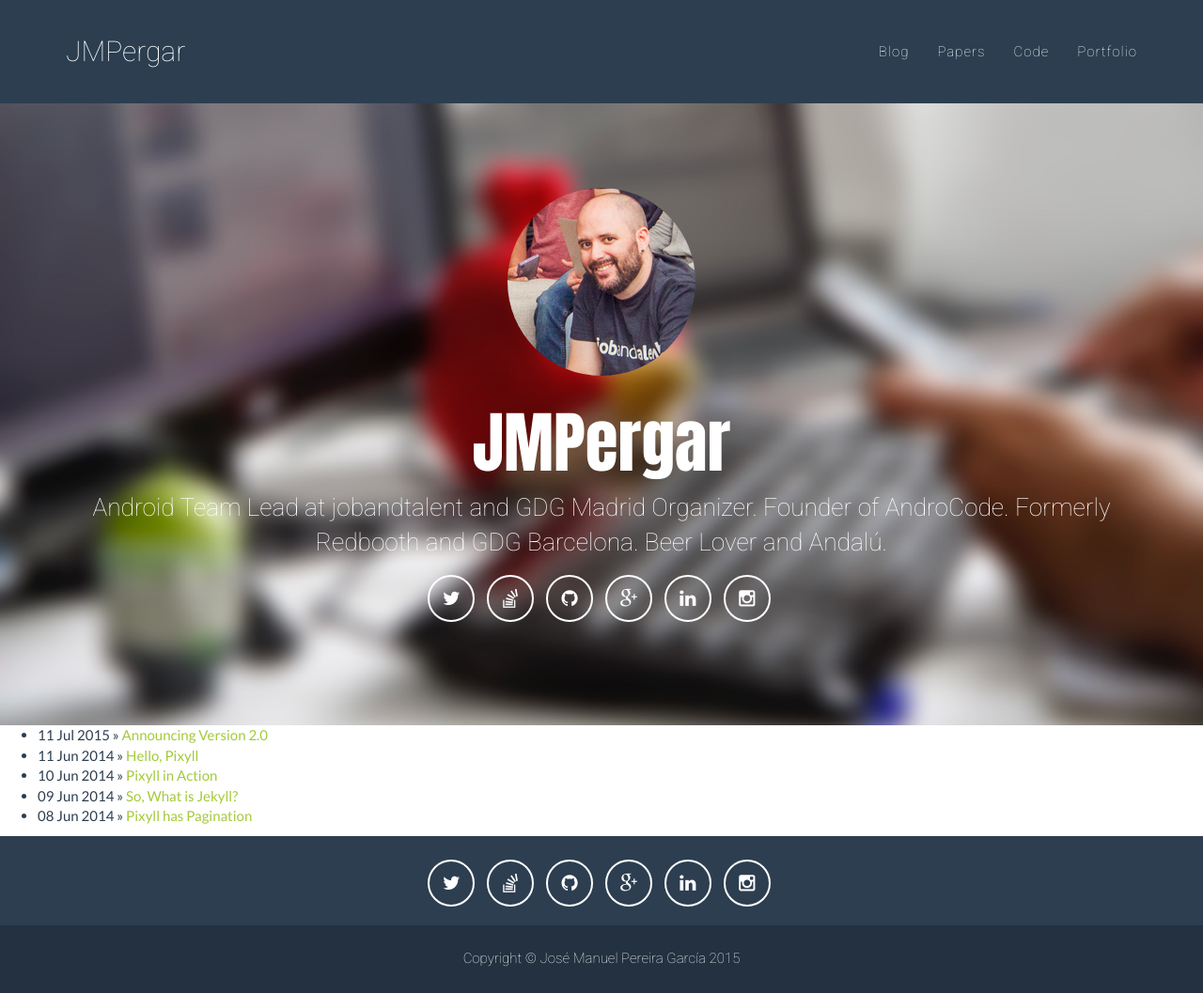
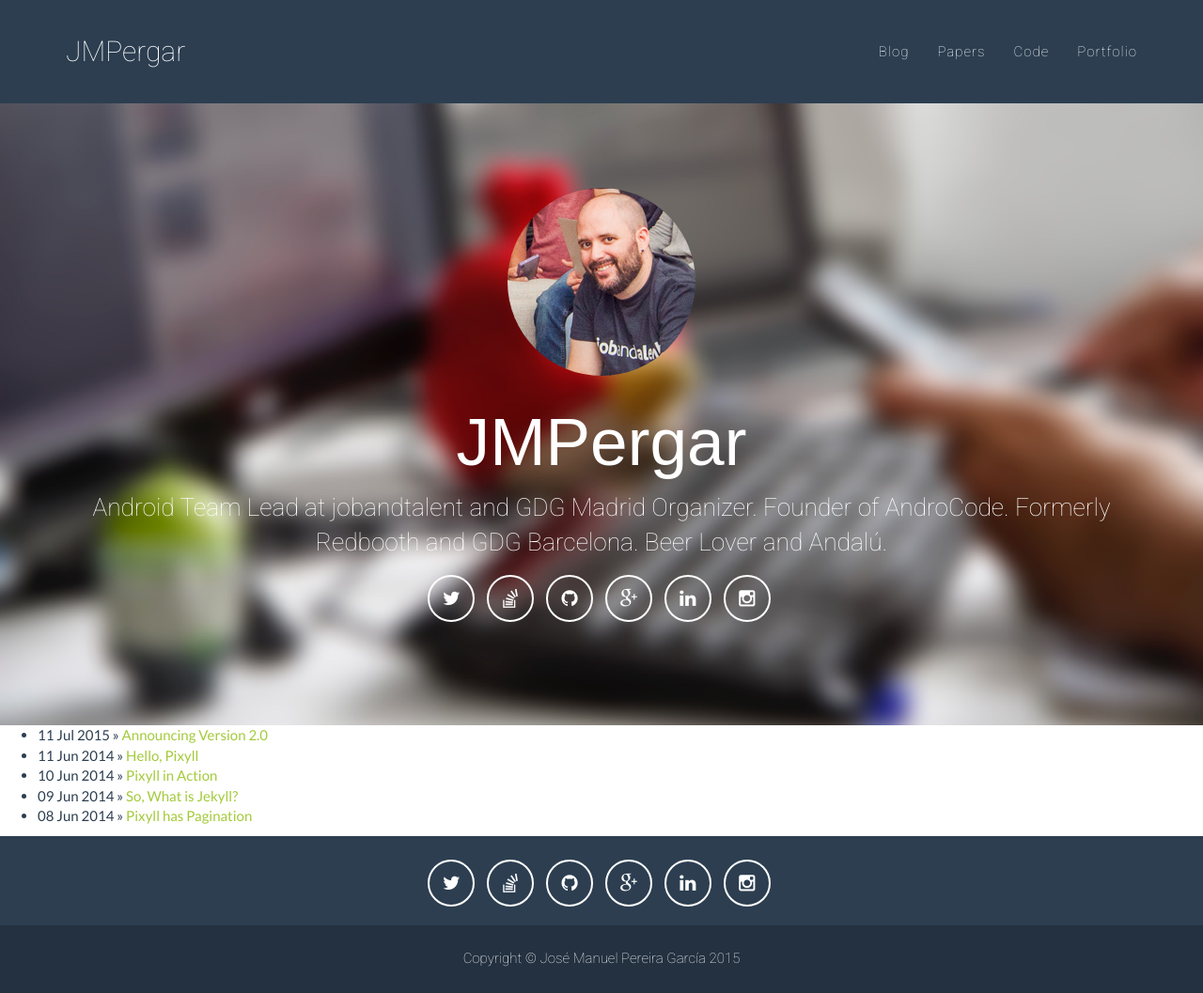
Before and after one commit to JMPergar/jmpergar.github.io, a Jekyll site: the page built from index.html, in a window 1280 px wide and 1057 px high. Shown: the whole window at 94% size. Built offline with Jekyll 4.4.1, drawn with Linux system fonts in a browser that asks for light colours.

Commit message:
Update head.html

```diff
--- a/_includes/head.html
+++ b/_includes/head.html
@@ -15,7 +15,6 @@
     <link href="//fonts.googleapis.com/css?family=Montserrat:400,700" rel="stylesheet" type="text/css">
     <link href="//fonts.googleapis.com/css?family=Lato:400,700,400italic,700italic" rel="stylesheet" type="text/css">
     <link href='http://fonts.googleapis.com/css?family=Roboto:100,300,400,700' rel='stylesheet' type='text/css'>
-    <link href='http://fonts.googleapis.com/css?family=Anton' rel='stylesheet' type='text/css'>
 
     <!-- HTML5 Shim and Respond.js IE8 support of HTML5 elements and media queries -->
     <!-- WARNING: Respond.js doesn't work if you view the page via file:// -->
```
